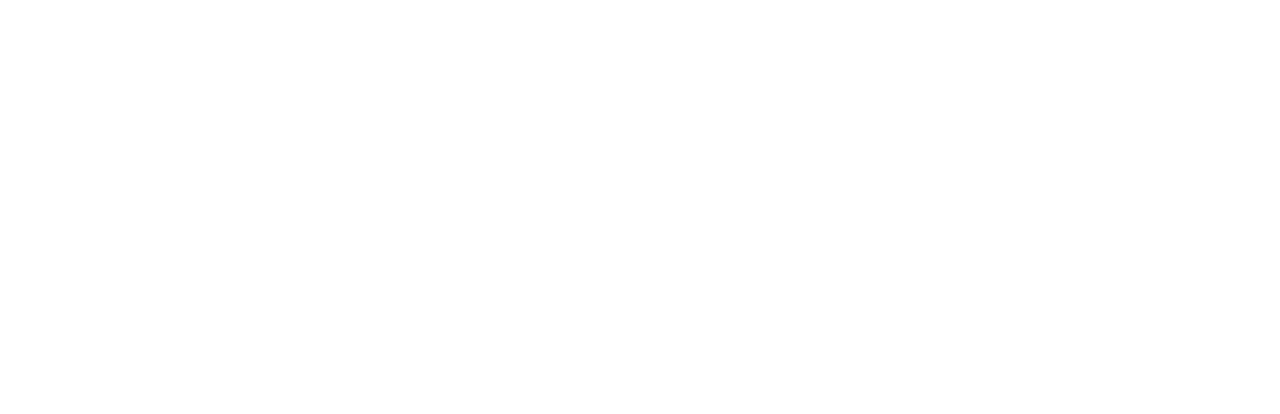
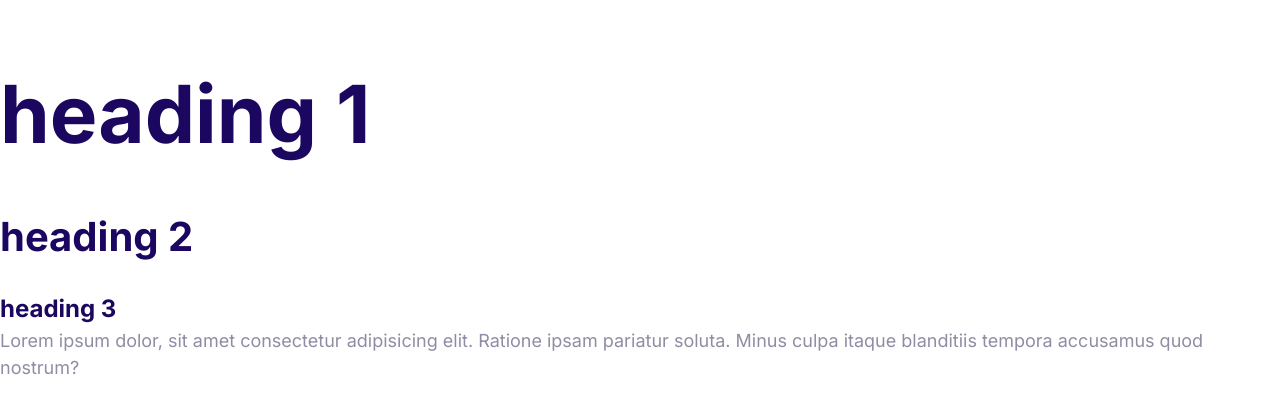
Before and after one commit to echen770/jasify, a plain HTML site: page index.html in a window 1280 px wide. Drawn offline with Linux system fonts and the light colour scheme.

Commit message:
Define the styles for the fonts.

```diff
--- a/css/styles.css
+++ b/css/styles.css
@@ -1,7 +1,59 @@
 :root {
-    --color-primary: #2584ff;
-    --color-secondary: #00d9ff;
-    --color-accent: #ff3400;
-    --color-headings: #1b0760;
-    --color-body: #918ca4;
+  --color-primary: #2584ff;
+  --color-secondary: #00d9ff;
+  --color-accent: #ff3400;
+  --color-headings: #1b0760;
+  --color-body: #918ca4;
 }
+
+html {
+  font-size: 62.5%;
+}
+
+body {
+  font-family: Inter, Arial, Helvetica, sans-serif;
+  font-size: 2.4rem;
+  line-height: 1.5;
+  color: var(--color-body);
+}
+
+h1,
+h2,
+h3 {
+  color: var(--color-headings);
+  margin-bottom: 0;
+}
+
+h1 {
+  font-size: 7rem;
+}
+
+h2 {
+  font-size: 4rem;
+}
+
+h3 {
+  font-size: 3rem;
+}
+
+p {
+  margin-top: 0;
+}
+
+@media screen and (min-width: 1024px) {
+  body {
+    font-size: 1.8rem;
+  }
+
+  h1 {
+    font-size: 8rem;
+  }
+
+  h2 {
+    font-size: 4rem;
+  }
+
+  h3 {
+    font-size: 2.4rem;
+  }
+}
--- a/index.html
+++ b/index.html
@@ -1,14 +1,22 @@
 <!DOCTYPE html>
 <html lang="en">
+
 <head>
-    <meta charset="UTF-8">
-    <meta http-equiv="X-UA-Compatible" content="IE=edge">
-    <meta name="viewport" content="width=device-width, initial-scale=1.0">
+    <meta charset="UTF-8" />
+    <meta http-equiv="X-UA-Compatible" content="IE=edge" />
+    <meta name="viewport" content="width=device-width, initial-scale=1.0" />
     <title>Document</title>
-    <link rel="stylesheet" href="css/normalize.css">
-    <link rel="stylesheet" href="css/styles.css">
+    <link rel="preconnect" href="https://fonts.gstatic.com" />
+    <link href="https://fonts.googleapis.com/css2?family=Inter:wght@400;700&display=swap" rel="stylesheet" />
+    <link rel="stylesheet" href="css/normalize.css" />
+    <link rel="stylesheet" href="css/styles.css" />
 </head>
+
 <body>
+    <h1>heading 1</h1>
+    <h2>heading 2</h2>
+    <h3>heading 3</h3>
+    <p>Lorem ipsum dolor, sit amet consectetur adipisicing elit. Ratione ipsam pariatur soluta. Minus culpa itaque blanditiis tempora accusamus quod nostrum?</p>
+</body>
 
-</body>
 </html>
```
